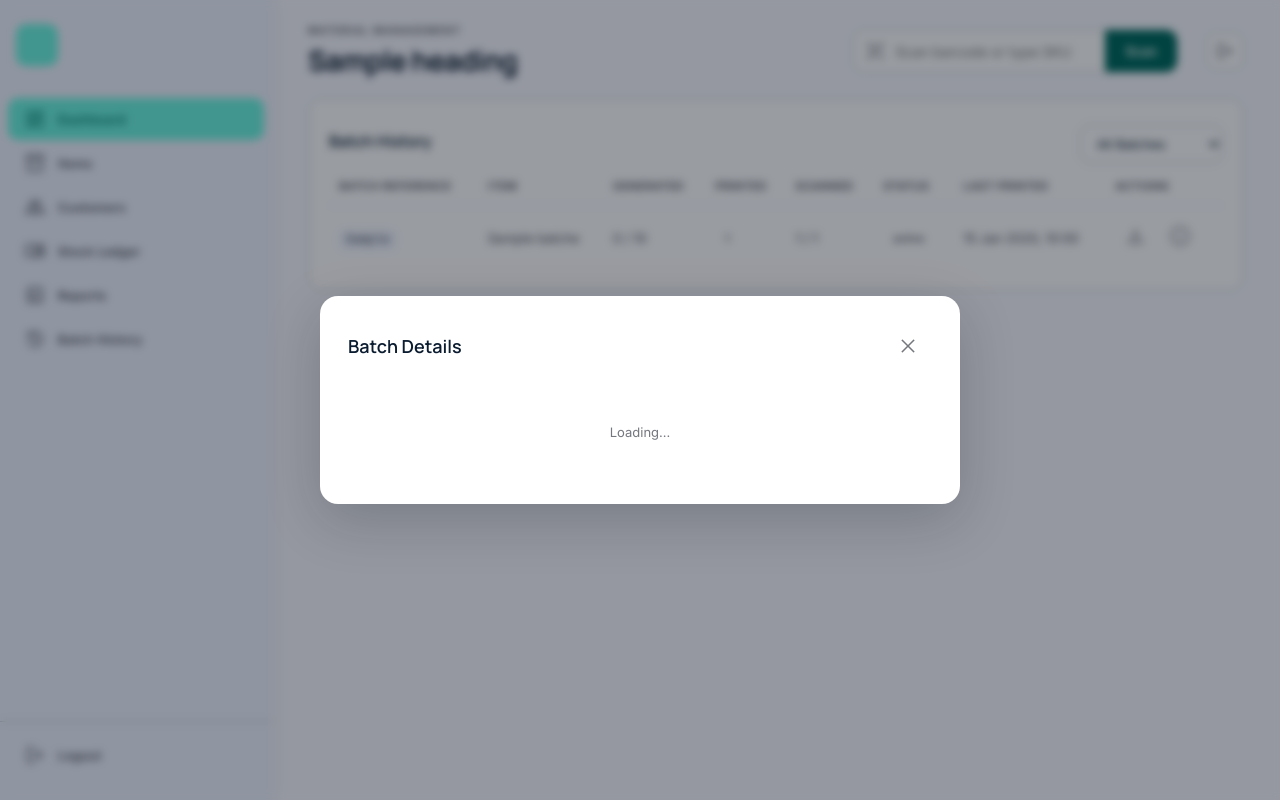
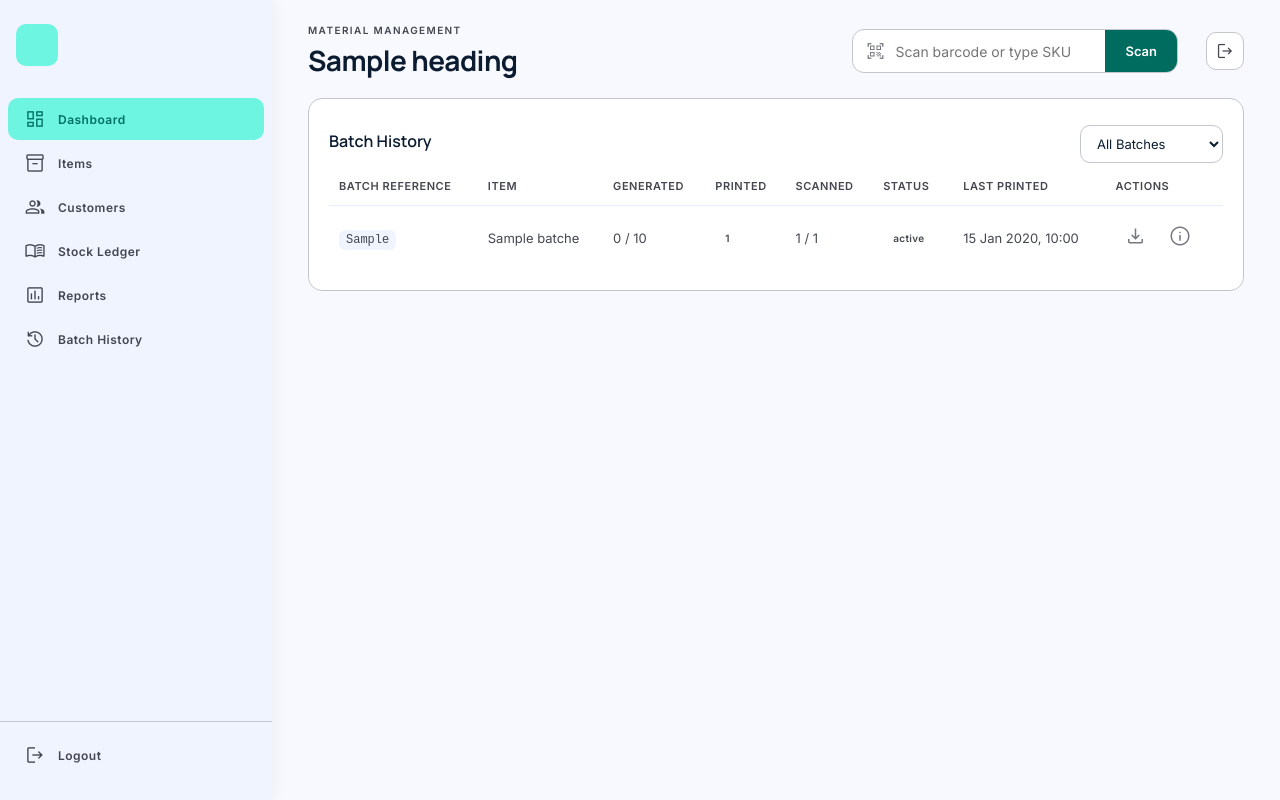
Before and after one commit to dotcodetech-dev/Materialmanagement, a CodeIgniter 4 app: the page made by materialflow-php/app/Views/batches/index.php in a window 1280 px wide. Run offline with PHP 8.4 and a stand-in for CodeIgniter, Linux system fonts and the light colour scheme; the template is opened without the code that fills it: most values are stand-ins (such as "Sample title", 1, 10 or a date in 2020); data that the repository does not hold is empty; some libraries are stand-ins or nearby versions.

Commit message:
Fix modal visibility bug: .overlay CSS overrode [hidden] attribute
Root cause: .overlay { display: grid } always wins over the browser
default [hidden] { display: none }, so the modal was ALWAYS visible
on page load and setting el.hidden=true had zero visual effect
(only removed it from the tab order).

Fix: add .overlay[hidden] { display: none !important } so the hidden
attribute actually hides the element.

Affects all 3 modals in the app (batchModal, batchDetailModal,
editUserModal) — they all share the .overlay class.

Verified:
- Page loads clean (modal no longer auto-opens)
- openModal() shows the modal (display: grid)
- closeModal() hides it (display: none)

Co-Authored-By: Claude Haiku 4.5 <noreply@anthropic.com>

```diff
--- a/materialflow-php/public/css/styles.css
+++ b/materialflow-php/public/css/styles.css
@@ -384,6 +384,7 @@ input:focus, select:focus {
   background: rgba(0, 8, 21, 0.4); backdrop-filter: blur(4px);
   display: grid; place-items: center;
 }
+.overlay[hidden] { display: none !important; }
 .modal {
   background: var(--surface-lowest);
   border-radius: 18px; padding: 28px;
```
